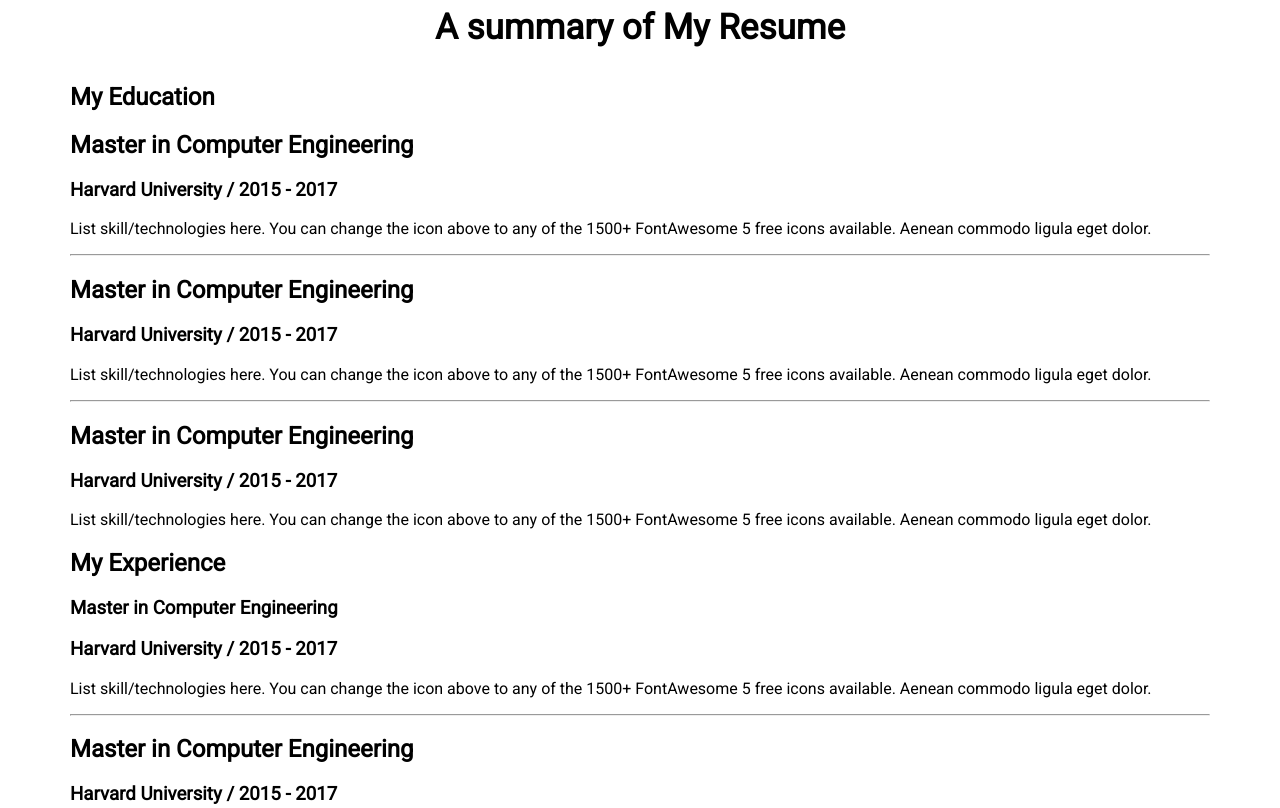
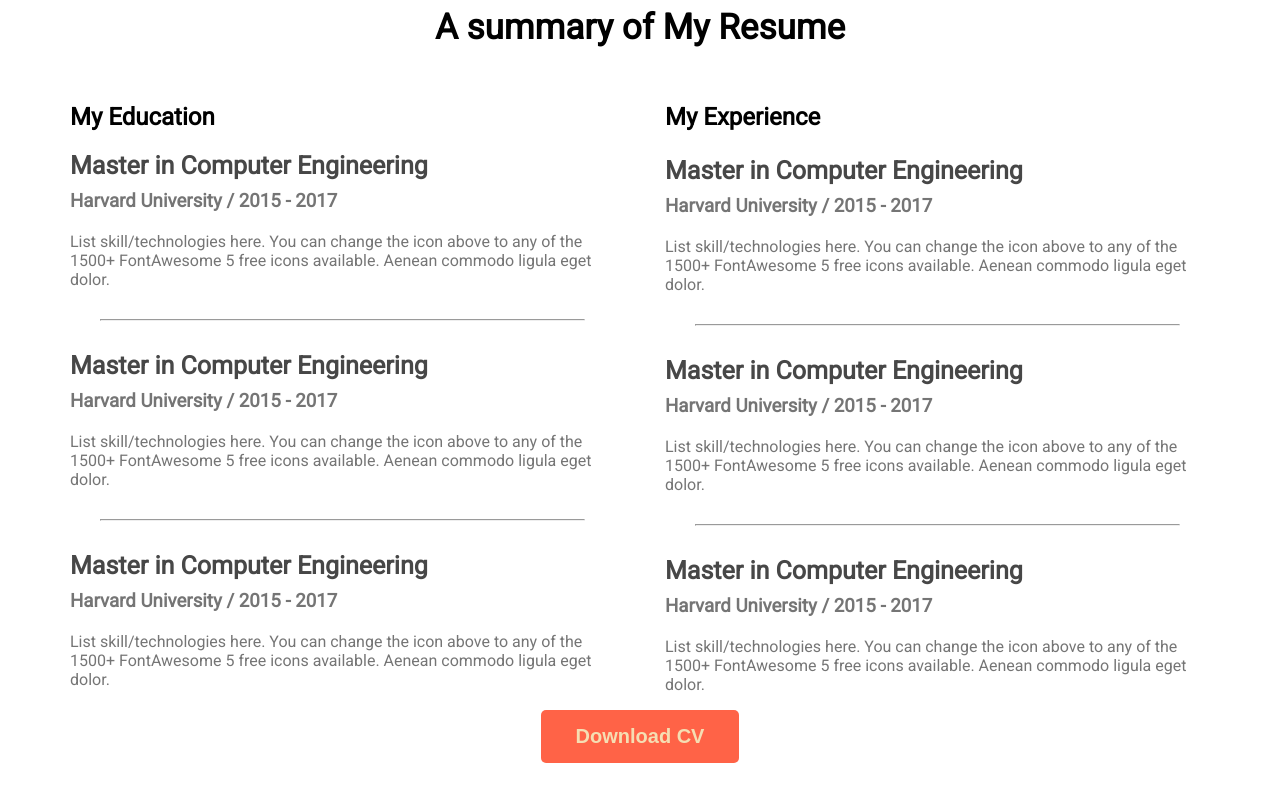
Before and after one commit to DibboDasMishu/developre-portfolio, a plain HTML site: page index.html in a window 1280 px wide. Shown: the part 2240-3048 px from the top of the page. After the commit the page ends 3011 px from the top, so only its background shows below. Drawn offline with Linux system fonts and the light colour scheme.

Commit message:
finished my resume section

```diff
--- a/index.html
+++ b/index.html
@@ -117,16 +117,16 @@
                         <h2 class="resume-item-title">Master in Computer Engineering</h2>
                         <h3 class="resume-item-institute">Harvard University / 2015 - 2017</h3>
                         <p class="resume-item-description">List skill/technologies here. You can change the icon above
-                            to any of the 1500+ FontAwesome 5 free icons available. Aenean commodo ligula eget dolor.
-                        </p>
+                            to any of the 1500+ FontAwesome 5 free icons available. Aenean commodo ligula eget dolor.</p>
+
                     </div>
                     <hr>
                     <div class="resume-item">
                         <h2 class="resume-item-title">Master in Computer Engineering</h2>
                         <h3 class="resume-item-institute">Harvard University / 2015 - 2017</h3>
                         <p class="resume-item-description">List skill/technologies here. You can change the icon above
-                            to any of the 1500+ FontAwesome 5 free icons available. Aenean commodo ligula eget dolor.
-                        </p>
+                            to any of the 1500+ FontAwesome 5 free icons available. Aenean commodo ligula eget dolor.</p>
+
                     </div>
                     <hr>
                     <div class="resume-item">
@@ -144,16 +144,16 @@
                         <h3 class="resume-item-title">Master in Computer Engineering</h2>
                         <h3 class="resume-item-institute">Harvard University / 2015 - 2017</h3>
                         <p class="resume-item-description">List skill/technologies here. You can change the icon above
-                            to any of the 1500+ FontAwesome 5 free icons available. Aenean commodo ligula eget dolor.
-                        </p>
+                            to any of the 1500+ FontAwesome 5 free icons available. Aenean commodo ligula eget dolor. </p>
+
                     </div>
                     <hr>
                     <div class="resume-item">
                         <h2 class="resume-item-title">Master in Computer Engineering</h2>
                         <h3 class="resume-item-institute">Harvard University / 2015 - 2017</h3>
                         <p class="resume-item-description">List skill/technologies here. You can change the icon above
-                            to any of the 1500+ FontAwesome 5 free icons available. Aenean commodo ligula eget dolor.
-                        </p>
+                            to any of the 1500+ FontAwesome 5 free icons available. Aenean commodo ligula eget dolor.</p>
+
                     </div>
                     <hr>
                     <div class="resume-item">
@@ -165,6 +165,9 @@
                     </div>
                 </div>
             </div>
+            <div class="download-cv">
+               <button class="button-color">Download CV</button>
+            </div>
 
         </section>
 
--- a/styles/portfolio.css
+++ b/styles/portfolio.css
@@ -158,3 +158,27 @@ main section {
     font-size: 30px;
     font-weight: 700;
 }
+.resume-container{
+    display: flex;
+    gap: 50px;
+}
+.resume-item-title{
+    color: #474747;
+    font-size: 25px;
+    font-weight: 700;
+    margin-bottom: 10px;
+}
+.resume-item-institute{
+    margin-bottom: 20px;
+    margin-top: 0px;
+}
+.resume-item-institute ,.resume-item-description{
+    color: #757575;
+}
+.resume-container hr{
+    margin: 30px;
+}
+.download-cv{
+
+    text-align: center;
+}
```
